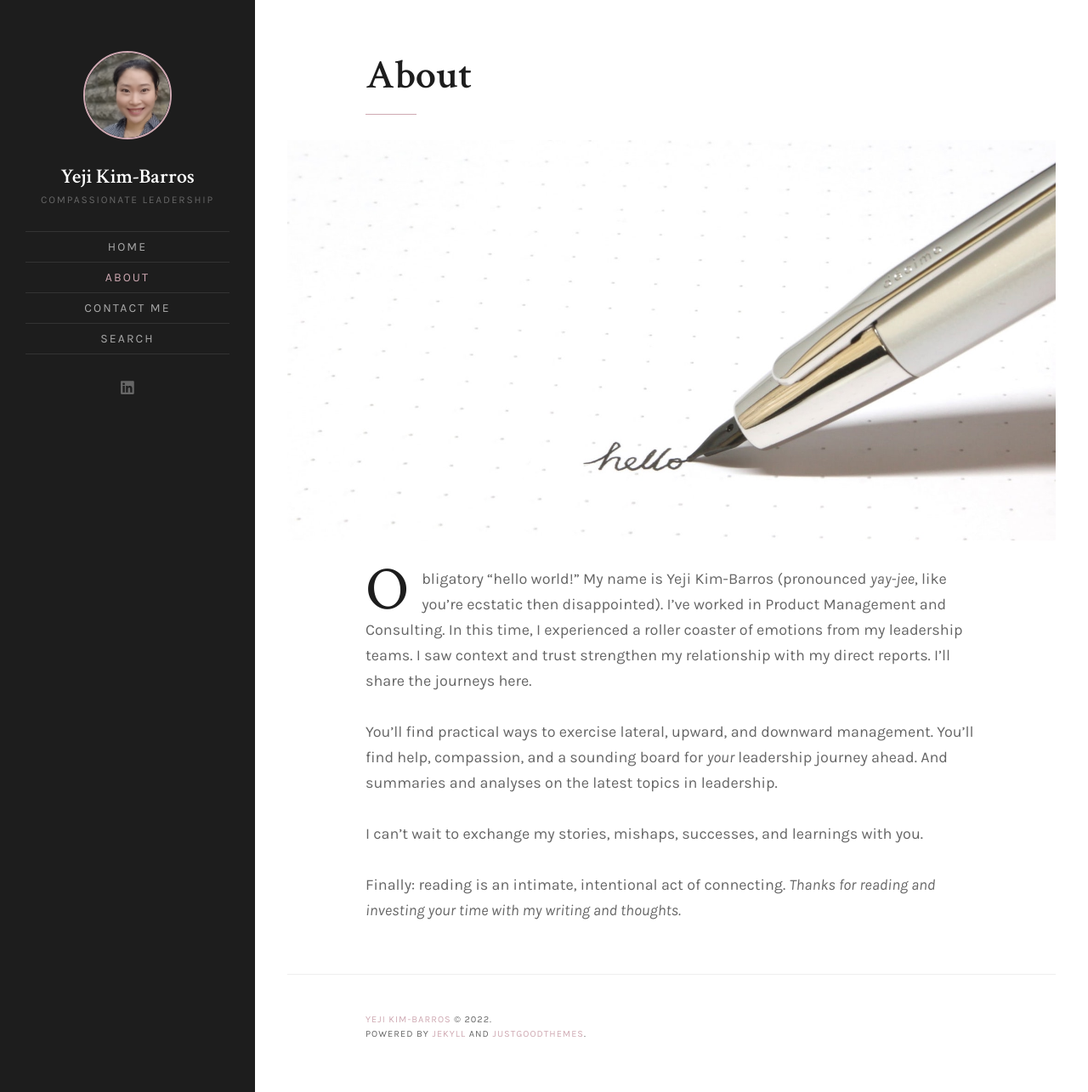
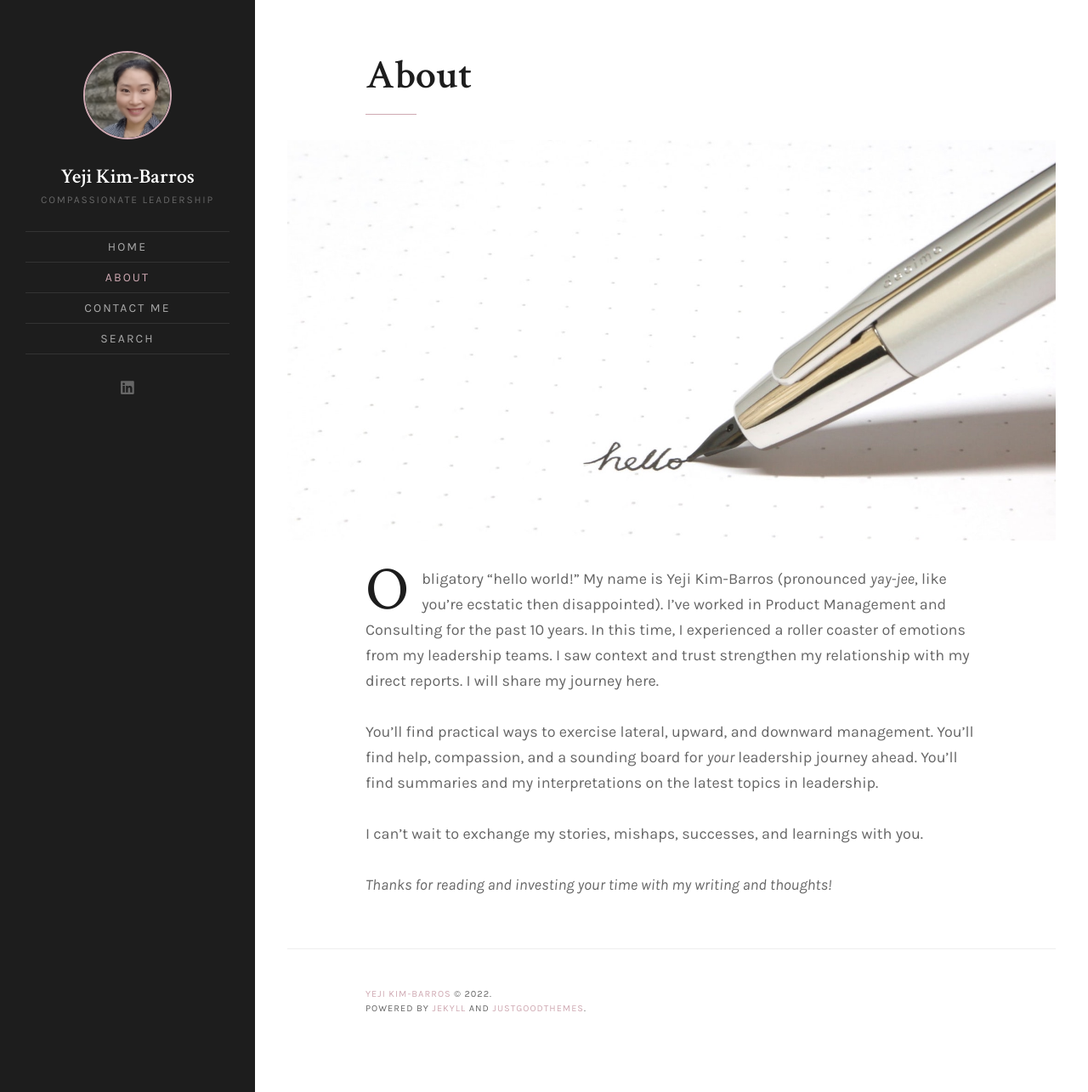
Before and after one commit to ykbarros/ykbarros.github.io, a Jekyll site: the page built from about.md, in a window 1280 px wide and 1285 px high. Shown: the whole window at 85% size. Built offline with Jekyll 4.4.1, drawn with Linux system fonts in a browser that asks for light colours; a script that is not in the unit is left out.

Commit message:
Update about.md

```diff
--- a/about.md
+++ b/about.md
@@ -4,10 +4,10 @@ title: About
 featured_image: /assets/images/pages/about.jpg
 ---
 
-Obligatory "hello world!" My name is Yeji Kim-Barros (pronounced *yay-jee*, like you're ecstatic then disappointed). I've worked in Product Management and Consulting. In this time, I experienced a roller coaster of emotions from my leadership teams. I saw context and trust strengthen my relationship with my direct reports. I'll share the journeys here.
+Obligatory "hello world!" My name is Yeji Kim-Barros (pronounced *yay-jee*, like you're ecstatic then disappointed). I've worked in Product Management and Consulting for the past 10 years. In this time, I experienced a roller coaster of emotions from my leadership teams. I saw context and trust strengthen my relationship with my direct reports. I will share my journey here.
 
-You'll find practical ways to exercise lateral, upward, and downward management. You'll find help, compassion, and a sounding board for *your* leadership journey ahead. And summaries and analyses on the latest topics in leadership.
+You'll find practical ways to exercise lateral, upward, and downward management. You'll find help, compassion, and a sounding board for *your* leadership journey ahead. You'll find summaries and my interpretations on the latest topics in leadership.
 
 I can't wait to exchange my stories, mishaps, successes, and learnings with you.
 
-Finally: reading is an intimate, intentional act of connecting. *Thanks for reading and investing your time with my writing and thoughts.*
+*Thanks for reading and investing your time with my writing and thoughts!*
```
